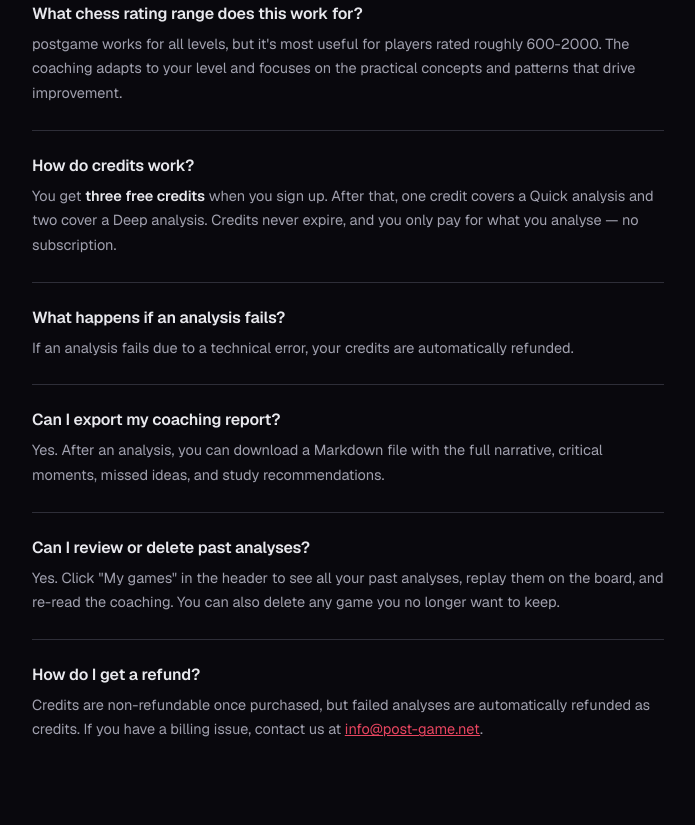
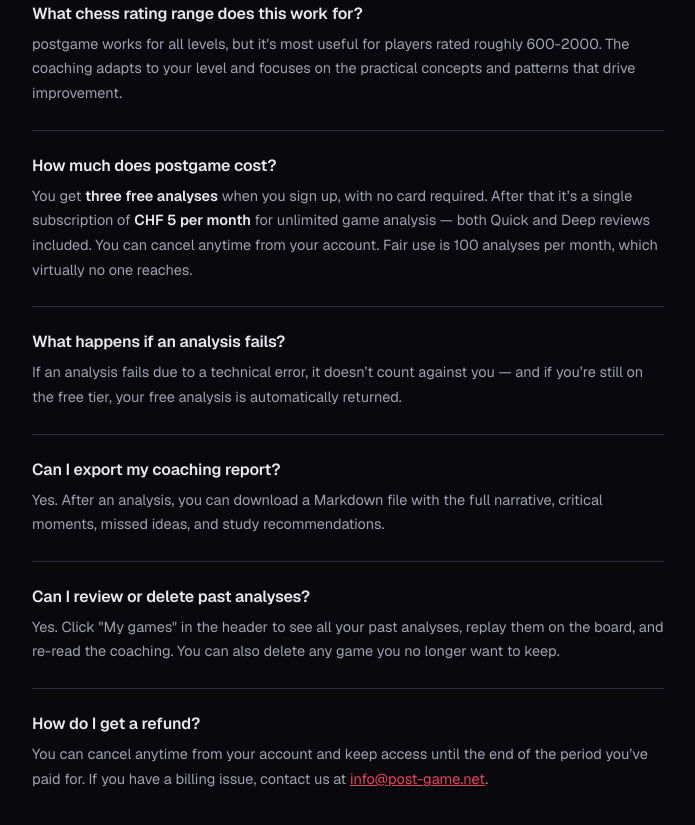
Before and after one commit to SamuelLovesCoffee/postgame, a website: page public/faq.html in a window 1280 px wide. Shown: the part 1211-2036 px from the top of the page, without its empty margins (292-987 px from the left). Drawn offline with nearby package versions, Linux system fonts and the light colour scheme.

Commit message:
Switch to CHF 5/month unlimited subscription (from pay-per-credit) — FAQ copy

```diff
--- a/public/faq.html
+++ b/public/faq.html
@@ -49,7 +49,7 @@
 
 <div class="faq-item">
 <div class="faq-q">What's the difference between Quick and Deep analysis?</div>
-<div class="faq-a">A <strong>Quick</strong> analysis (1 credit) gives you the full coaching narrative, critical moments, and study advice at a faster engine depth. A <strong>Deep</strong> analysis (2 credits) runs the engine deeper and adds move-by-move commentary for a more thorough review. Quick is great for most games; Deep is worth it for games you really want to understand.</div>
+<div class="faq-a">A <strong>Quick</strong> analysis gives you the full coaching narrative, critical moments, and study advice at a faster engine depth. A <strong>Deep</strong> analysis runs the engine deeper and adds move-by-move commentary for a more thorough review. Quick is great for most games; Deep is worth it for games you really want to understand. Both are included in your subscription.</div>
 </div>
 
 <div class="faq-item">
@@ -68,13 +68,13 @@
 </div>
 
 <div class="faq-item">
-<div class="faq-q">How do credits work?</div>
-<div class="faq-a">You get <strong>three free credits</strong> when you sign up. After that, one credit covers a Quick analysis and two cover a Deep analysis. Credits never expire, and you only pay for what you analyse — no subscription.</div>
+<div class="faq-q">How much does postgame cost?</div>
+<div class="faq-a">You get <strong>three free analyses</strong> when you sign up, with no card required. After that it’s a single subscription of <strong>CHF 5 per month</strong> for unlimited game analysis — both Quick and Deep reviews included. You can cancel anytime from your account. Fair use is 100 analyses per month, which virtually no one reaches.</div>
 </div>
 
 <div class="faq-item">
 <div class="faq-q">What happens if an analysis fails?</div>
-<div class="faq-a">If an analysis fails due to a technical error, your credits are automatically refunded.</div>
+<div class="faq-a">If an analysis fails due to a technical error, it doesn’t count against you — and if you’re still on the free tier, your free analysis is automatically returned.</div>
 </div>
 
 <div class="faq-item">
@@ -89,7 +89,7 @@
 
 <div class="faq-item">
 <div class="faq-q">How do I get a refund?</div>
-<div class="faq-a">Credits are non-refundable once purchased, but failed analyses are automatically refunded as credits. If you have a billing issue, contact us at <a href="mailto:info@post-game.net">info@post-game.net</a>.</div>
+<div class="faq-a">You can cancel anytime from your account and keep access until the end of the period you’ve paid for. If you have a billing issue, contact us at <a href="mailto:info@post-game.net">info@post-game.net</a>.</div>
 </div>
 
 </div>
```
